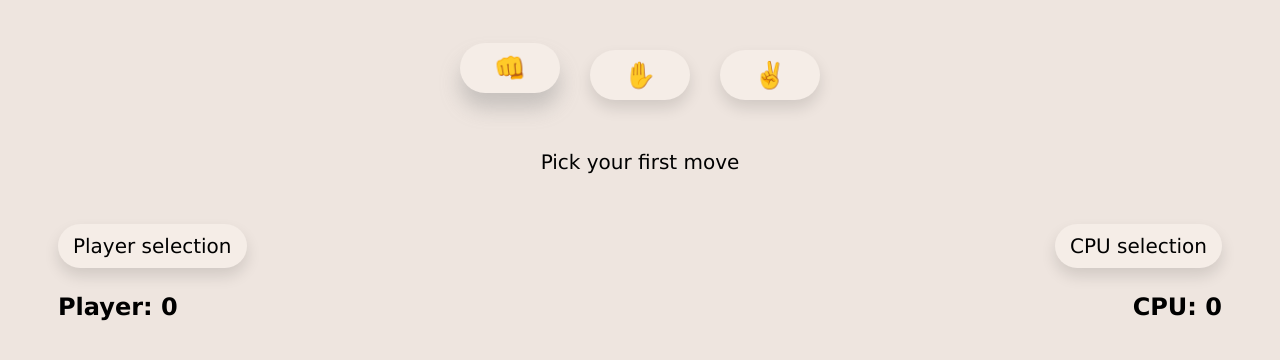
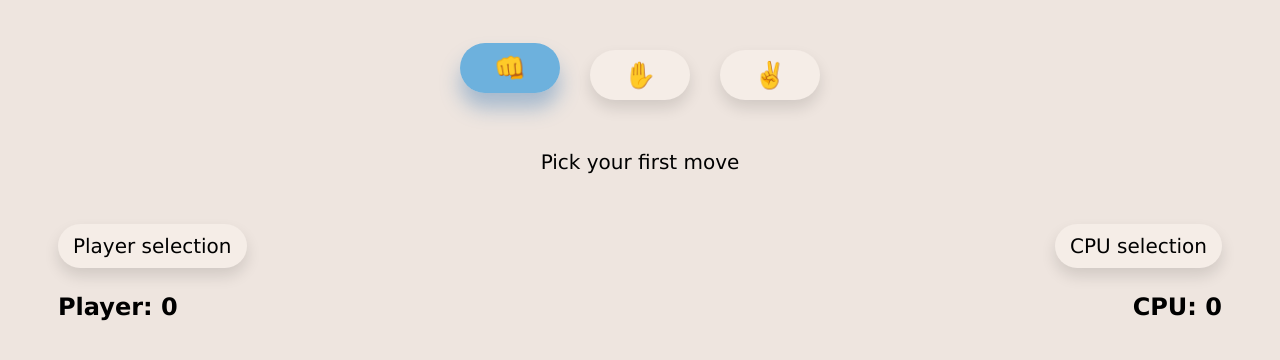
Before and after one commit to miguel-uni/rock-paper-scissors, a plain HTML site: page index.html in a window 1280 px wide. In both pictures the pointer is over the button 510 px from the left and 75 px from the top of the page. Drawn offline with Linux system fonts and the light colour scheme.

Commit message:
Create animation for buttons

```diff
--- a/style.css
+++ b/style.css
@@ -24,8 +24,14 @@ button {
 }
 
 button:hover {
-    box-shadow: 0px 15px 20px rgba(141, 141, 141, 0.4);
+    background-color: #2b96dda8;
+    box-shadow: 0px 15px 20px rgba(57, 120, 179, 0.4);
     transform: translateY(-7px);
+}
+
+button:active {
+    box-shadow: 0px 8px 15px rgba(0, 0, 0, 0.123);
+    transform: translateY(3px);
 }
 
 #result-container {
```
